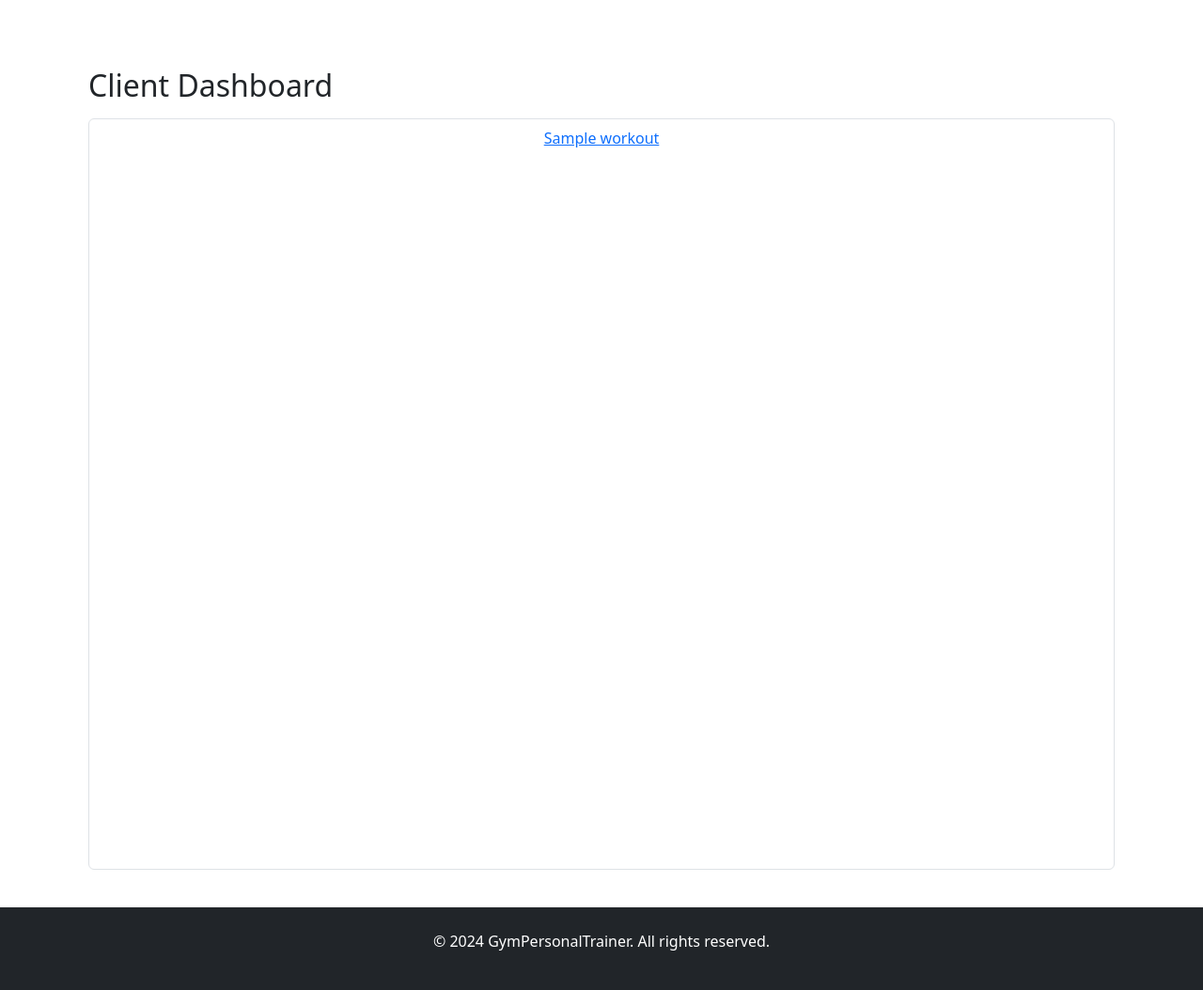
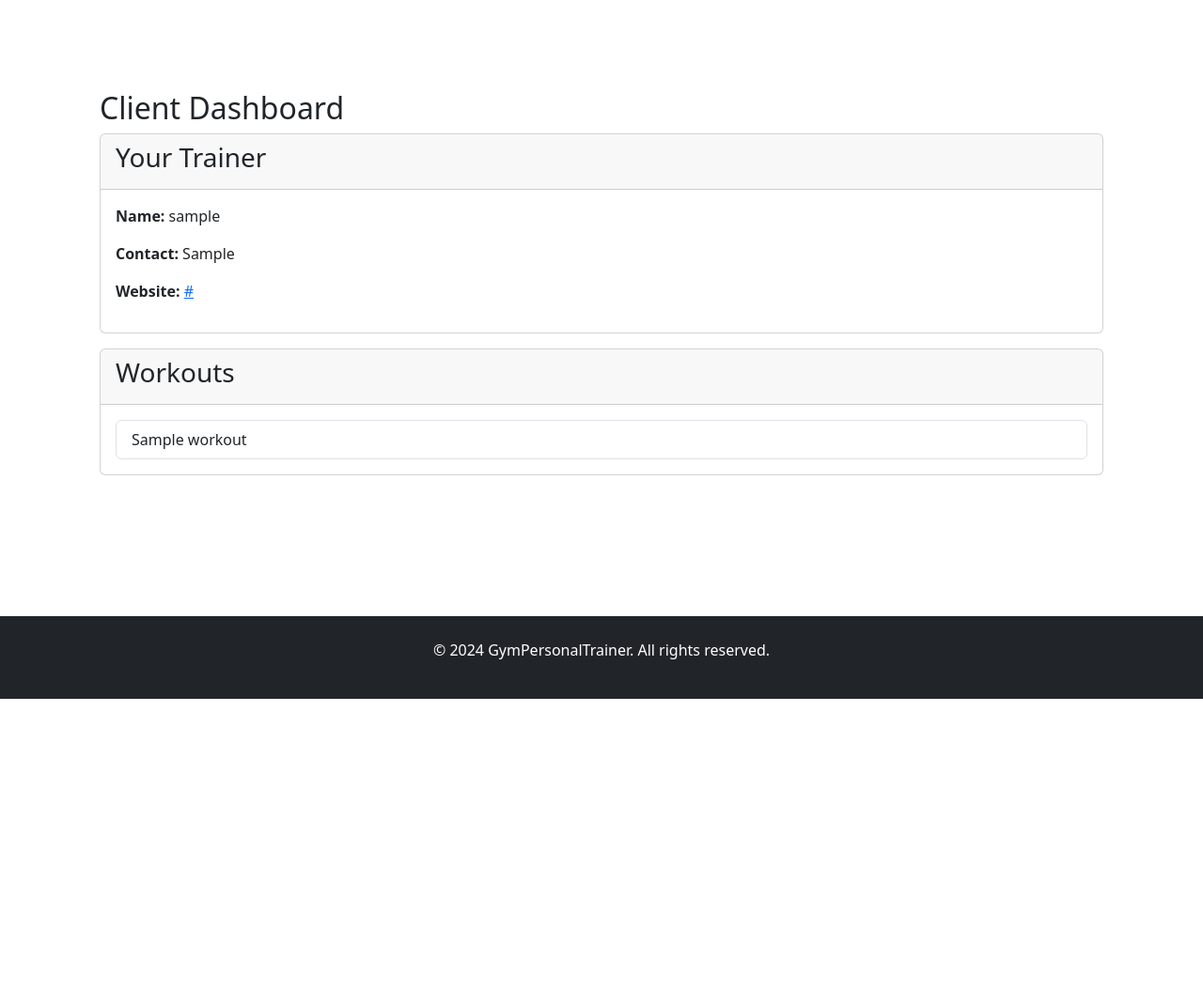
Before and after one commit to leyoncode/GymPersonalTrainer, a Django app: page /client/dashboard/ in a window 1280 px wide. Shown: the part 56-1110 px from the top of the page at 94% size. After the commit the page ends 800 px from the top, so only its background shows below. Run offline with Django 5.2, Linux system fonts and the light colour scheme; a user stored in the database is signed in; tables that the repository leaves empty hold one stand-in row (values such as "Sample post").

Commit message:
Made visual improvements to client dashboard and added contact of its trainer to the dashboard

```diff
--- a/workout/templates/workout/client_dashboard.html
+++ b/workout/templates/workout/client_dashboard.html
@@ -1,17 +1,49 @@
 {% extends 'core/base.html' %}
 
-{% block title %}Trainer Dashboard{% endblock %}
+{% block title %}Client Dashboard{% endblock %}
 
 {% block content %}
+<div class="container mt-4">
     <h2>Client Dashboard</h2>
-
-    <ul class="list-group mt-3">
-        {% for workout in workouts %}
-        <li class="list-group-item d-flex justify-content-between align-items-center">
-            <a href="{% url 'workout_detail' workout.id %}">{{ workout.name }}</a>
-        </li>
-        {% empty %}
-        <li class="list-group-item">No workouts available.</li>
-        {% endfor %}
-    </ul>
+    <div class="row">
+        <div class="col-12">
+            <div class="card mb-3">
+                <div class="card-header">
+                    <h3>Your Trainer</h3>
+                </div>
+                <div class="card-body">
+                    <p><strong>Name:</strong> {{ trainer.user.username }}</p>
+                    <p><strong>Contact:</strong> {{ trainer.trainer_contact }}</p>
+                    {% if trainer.website %}
+                    <p><strong>Website:</strong> <a href="{{ trainer.website }}" target="_blank">{{ trainer.website }}</a></p>
+                    {% else %}
+                    <p><strong>Website:</strong> Not available</p>
+                    {% endif %}
+                </div>
+            </div>
+        </div>
+    </div>
+    <div class="row">
+        <div class="col-12">
+            <div class="card">
+                <div class="card-header">
+                    <h3>Workouts</h3>
+                </div>
+                <div class="card-body">
+                    {% if workouts %}
+                    <div class="list-group">
+                        {% for workout in workouts %}
+                        <a href="{% url 'workout_detail' workout.id %}" class="list-group-item list-group-item-action">
+                            {{ workout.name }}
+                        </a>
+                        {% endfor %}
+                    </div>
+                    {% else %}
+                    <p>No workouts available.</p>
+                    {% endif %}
+                </div>
+            </div>
+        </div>
+    </div>
+</div>
 {% endblock %}
--- a/workout/views.py
+++ b/workout/views.py
@@ -22,8 +22,14 @@ def trainer_dashboard(request):
 
 @login_required
 def client_dashboard(request):
-    workouts = Workout.objects.filter(client=request.user.client)
-    return render(request, 'workout/client_dashboard.html', {'workouts': workouts})
+    client = request.user.client  # Assuming 'client' is directly accessible like this
+    workouts = Workout.objects.filter(client=client)
+    trainer = client.trainer  # Accessing the trainer associated with the client
+    return render(request, 'workout/client_dashboard.html', {
+        'workouts': workouts,
+        'trainer': trainer
+    })
+
 
 
 @login_required
```
